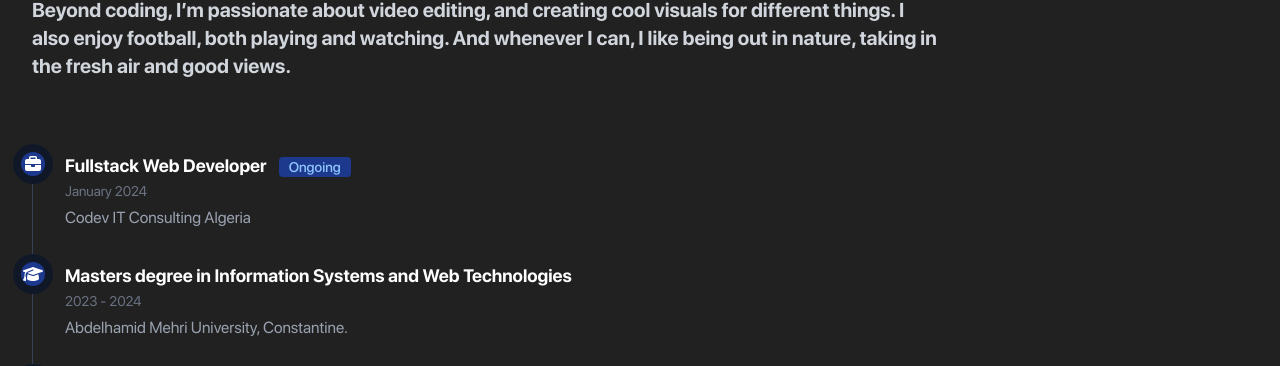
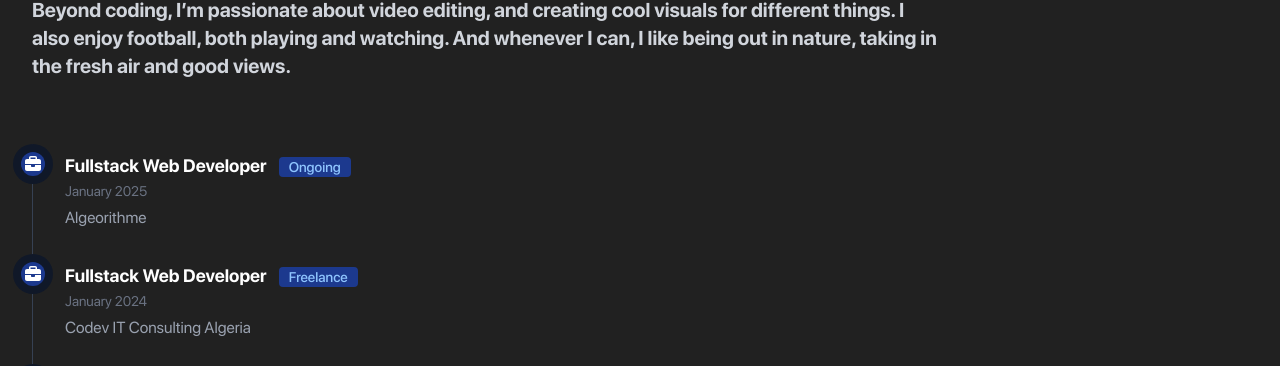
Before and after one commit to edon99/portfolio, a Vue app: page / in a window 1280 px wide. Shown: the part 850-1216 px from the top of the page. Built offline with nearby package versions, Linux system fonts and the light colour scheme; no server answers.

Commit message:
Update About.vue

```diff
--- a/src/components/About.vue
+++ b/src/components/About.vue
@@ -39,11 +39,19 @@ Beyond coding, I’m passionate about video editing, and creating cool visuals f
     </div>
 
       <ol class="relative border-s border-gray-200 dark:border-gray-700">
+          <li class="mb-4 p-2 ms-6">
+              <span class="absolute p-2.5 flex items-center justify-center w-6 h-6 bg-blue-100 rounded-full -start-3 ring-8 ring-white dark:ring-gray-900 dark:bg-blue-900">
+                <font-awesome-icon class="block h-16 mx-3 w-auto text-white" :icon="['fas', 'briefcase']" />
+              </span>
+              <h3 class="mb-1 text-lg font-semibold text-gray-900 dark:text-white">Fullstack Web Developer<span class="bg-blue-100 text-blue-800 text-sm font-medium me-2 px-2.5 py-0.5 rounded-sm dark:bg-blue-900 dark:text-blue-300 ms-3">Ongoing</span></h3>
+              <time class="block mb-2 text-sm font-normal leading-none text-gray-400 dark:text-gray-500">January 2025</time>
+              <p class="text-base font-normal text-gray-500 dark:text-gray-400">Algeorithme</p>
+          </li>
         <li class="mb-4 p-2 ms-6">
               <span class="absolute p-2.5 flex items-center justify-center w-6 h-6 bg-blue-100 rounded-full -start-3 ring-8 ring-white dark:ring-gray-900 dark:bg-blue-900">
                 <font-awesome-icon class="block h-16 mx-3 w-auto text-white" :icon="['fas', 'briefcase']" />
               </span>
-              <h3 class="mb-1 text-lg font-semibold text-gray-900 dark:text-white">Fullstack Web Developer<span class="bg-blue-100 text-blue-800 text-sm font-medium me-2 px-2.5 py-0.5 rounded-sm dark:bg-blue-900 dark:text-blue-300 ms-3">Ongoing</span></h3>
+              <h3 class="mb-1 text-lg font-semibold text-gray-900 dark:text-white">Fullstack Web Developer<span class="bg-blue-100 text-blue-800 text-sm font-medium me-2 px-2.5 py-0.5 rounded-sm dark:bg-blue-900 dark:text-blue-300 ms-3">Freelance</span></h3>
               <time class="block mb-2 text-sm font-normal leading-none text-gray-400 dark:text-gray-500">January 2024</time>
               <p class="text-base font-normal text-gray-500 dark:text-gray-400">Codev IT Consulting Algeria</p>
           </li>
```
